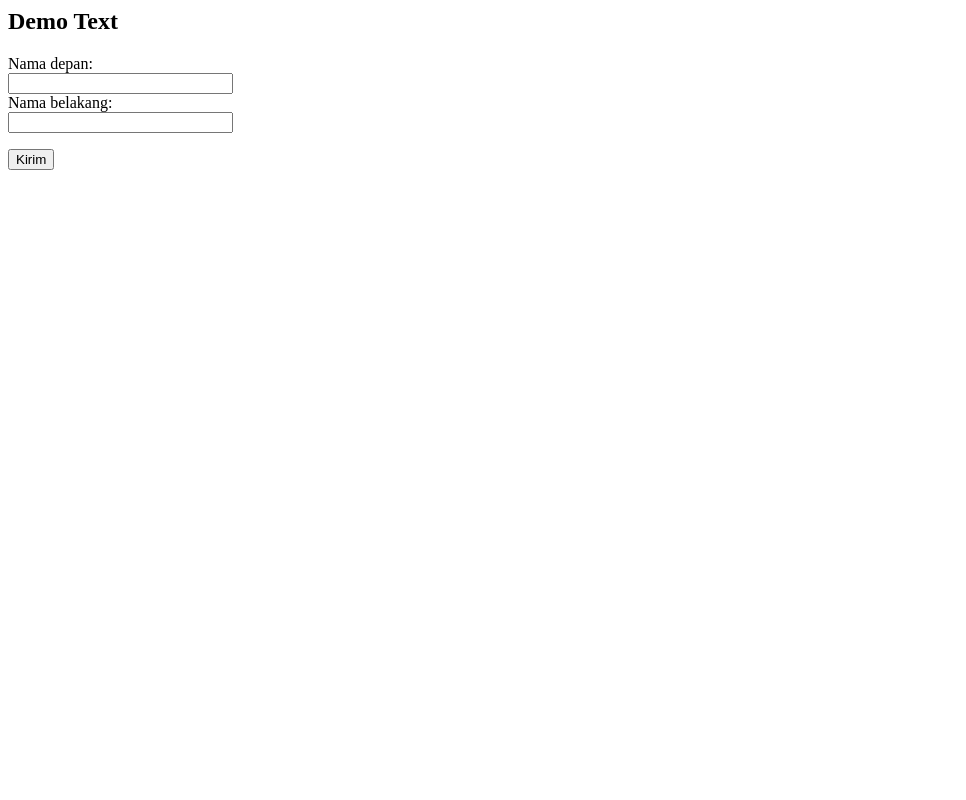
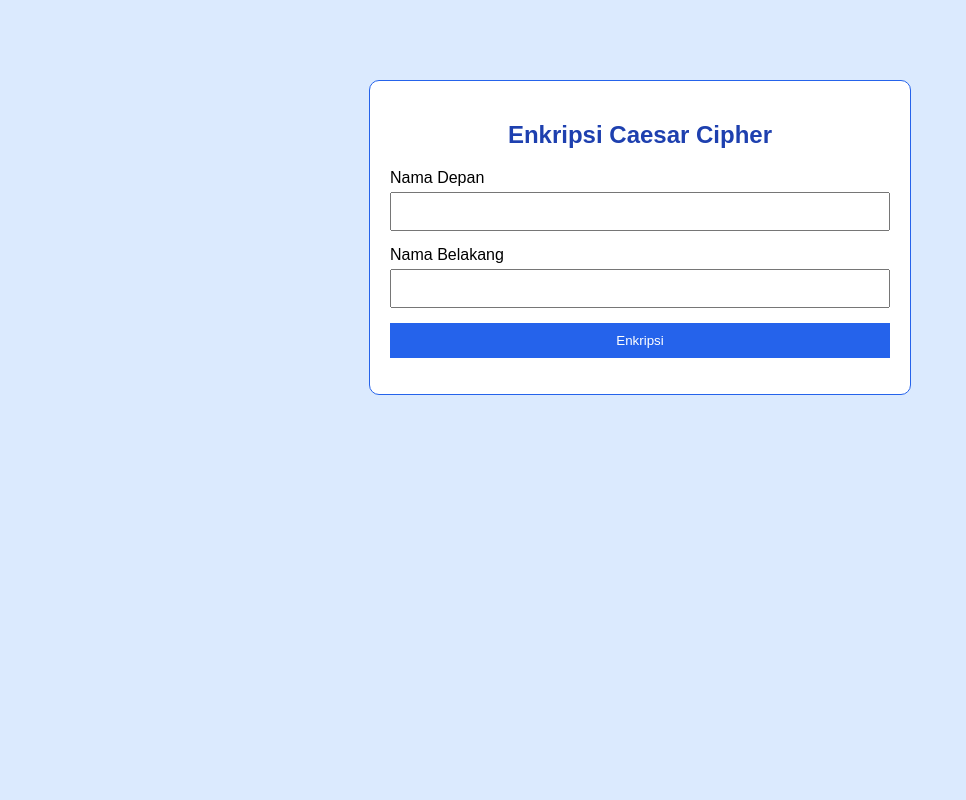
Before and after one commit to zoyyaza/flask, a Flask app: page / in a window 1280 px wide. Shown: the whole page, without its empty margins (0-966 px from the left). Run offline with Flask 3, Linux system fonts and the light colour scheme.

Commit message:
mengubah tampilan form caesar cipher

```diff
--- a/templates/form.html
+++ b/templates/form.html
@@ -1,17 +1,67 @@
 <html>
 <head>
-   <title>Demo Text</title>
+    <title>Caesar Cipher</title>
+
+    <style>
+
+        body{
+            background-color:#dbeafe;
+            font-family:Arial;
+        }
+
+        .kotak{
+            width:500px;
+            margin:auto;
+            margin-top:80px;
+            background:white;
+            padding:20px;
+            border-radius:10px;
+            border:1px solid #2563eb;
+        }
+
+        h2{
+            text-align:center;
+            color:#1e40af;
+        }
+
+        input[type=text]{
+            width:100%;
+            padding:10px;
+            margin-top:5px;
+            margin-bottom:15px;
+        }
+
+        input[type=submit]{
+            background:#2563eb;
+            color:white;
+            padding:10px;
+            border:none;
+            width:100%;
+        }
+
+    </style>
+
 </head>
+
 <body>
-   <h2>Demo Text</h2>
 
-   <form action="/" method="post">
-      Nama depan:<br />
-      <input type="text" name="namaDepan" size="25" /><br />
-      Nama belakang:<br />
-      <input type="text" name="namaBelakang" size="25" />
-      <p><input type="submit"  value="Kirim" /></p>
-   </form>
+<div class="kotak">
+
+<h2>Enkripsi Caesar Cipher</h2>
+
+<form action="/" method="post">
+
+Nama Depan<br>
+<input type="text" name="namaDepan">
+
+Nama Belakang<br>
+<input type="text" name="namaBelakang">
+
+<input type="submit" value="Enkripsi">
+
+</form>
+
+</div>
 
 </body>
 </html>
```
